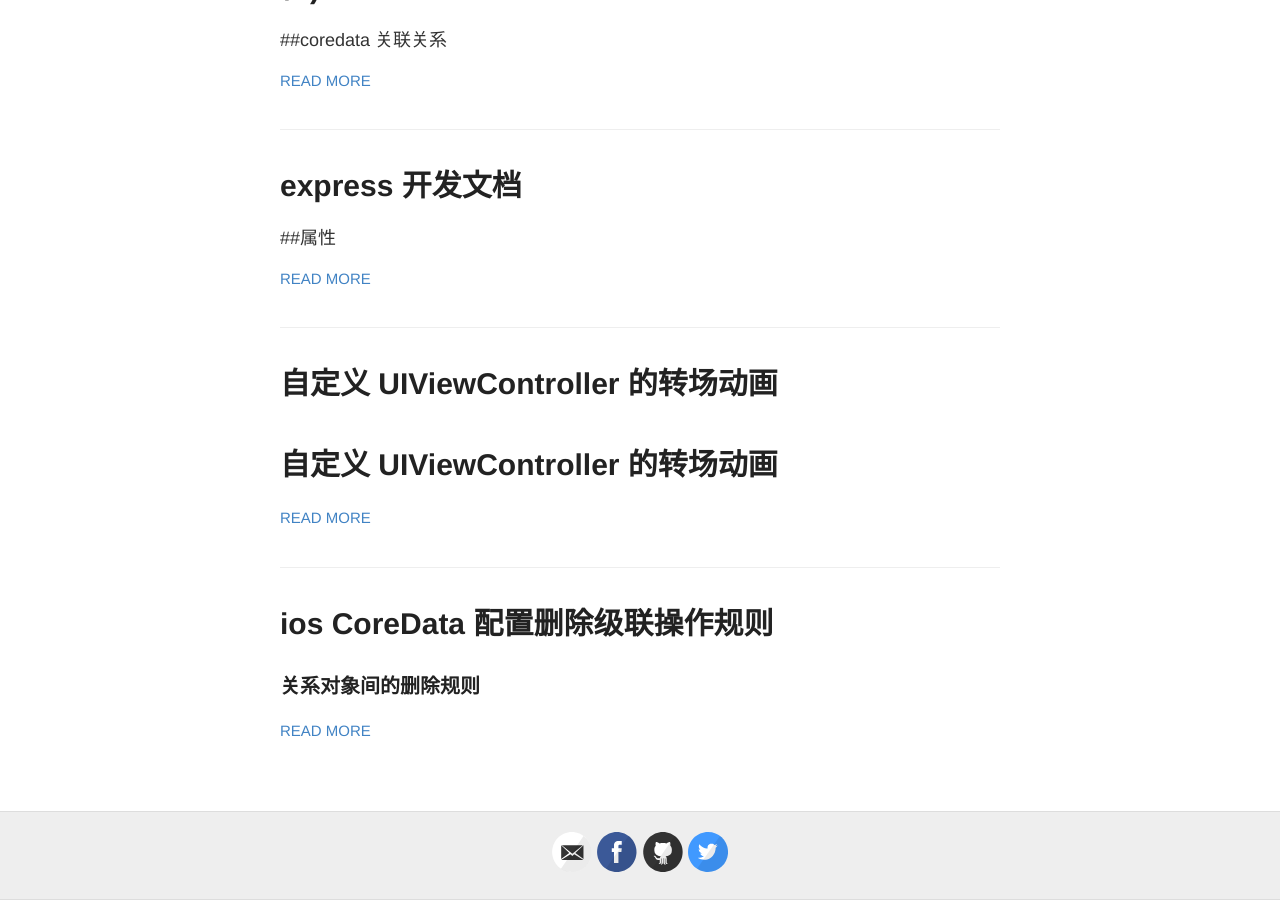
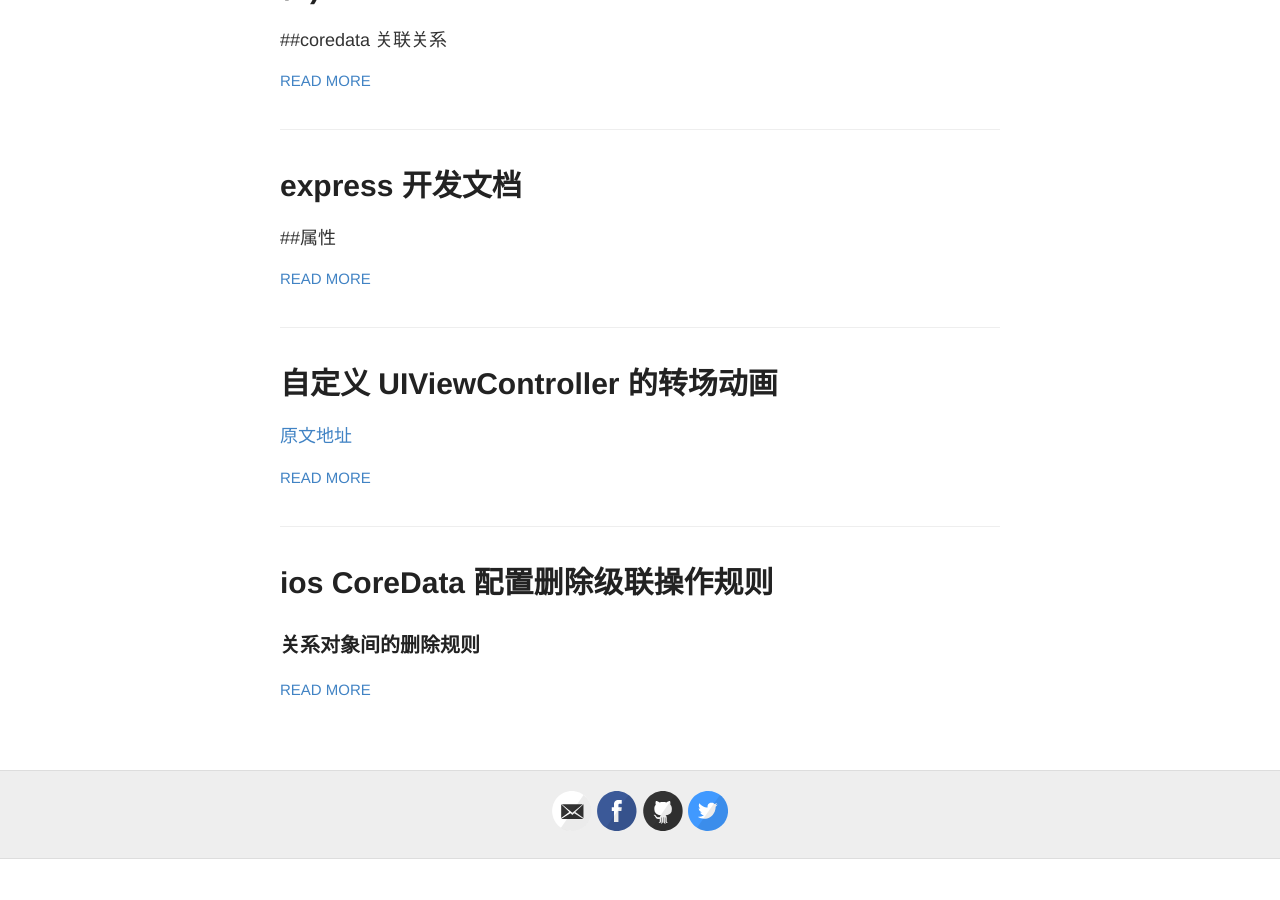
Before and after one commit to obzone/obzone, a Jekyll site: the page built from index.html, in a window 1280 px wide and 900 px high, scrolled down 1150 px. Built offline with Jekyll 4.4.1, drawn with Linux system fonts in a browser that asks for light colours; after the commit the page ends 2009 px from its top, so only the background shows below that; some of the changed lines change nothing that is shown.

Commit message:
no message

````diff
--- a/_posts/2017-11-12-custom_uiviewcontroller_transitions.md
+++ b/_posts/2017-11-12-custom_uiviewcontroller_transitions.md
@@ -3,14 +3,14 @@
 title: 自定义 UIViewController 的转场动画
 ---
 
-# 自定义 UIViewController 的转场动画
+[原文地址](https://www.raywenderlich.com/170144/custom-uiviewcontroller-transitions-getting-started)
 
 iOS 自带一些转场动画：push，pop，cover vertically(模态弹出动画),当然我们也可以自定义。
-自定义转场动画能带来非常好的用户体验，让你的app与众不同。同事自定义转场动画并没有想象的那么难。
-在接下来的教程里，你讲跟随教程完成一个猜动物的游戏的app，然后学会下面技能：
+自定义转场动画能带来非常好的用户体验，让你的app与众不同。同时自定义转场动画并没有想象的那么难。
+在接下来的教程里，你讲跟随教程完成一个猜动物的游戏app，同时学会下面技能：
 
 * 了解转场动画的API。
-* 如果在模态弹出和模态关闭 ViewController 的时候运用转场动画。
+* 如何在模态弹出和模态关闭 ViewController 的时候运用转场动画。
 * 做一个响应式的转场动画。
 
 **注意：**
@@ -22,11 +22,11 @@
 
 ![](https://koenig-media.raywenderlich.com/uploads/2015/07/starter.gif)
 
-接下来就是优化这个模版项目了。
+接下来我们的工作就是优化这个模版项目了。
 
 ## 转场动画的API概述
 
-转场动画的API是一组协议，然后你自己根据你的app需求来选择是用已经提供的对象或者创建你自己的对象来管理转场动画。在这章的最后你将了解这些协议的是干什么用的以及他们之间的关系。下面的图展示了这些API的组成部分：
+转场动画的API是一组协议，可以根据我们的需求来选择使用已经提供的动画对象还是创建你自己的对象来管理转场动画。在这章的最后你将了解这些协议的是干什么用的以及他们之间的关系。下面的图展示了这些API的组成部分：
 
 ![](https://koenig-media.raywenderlich.com/uploads/2015/07/parts.001.jpg)
 
@@ -37,22 +37,22 @@
 #### Transitioning Delegate
 
 每一个视图控制器都会可以有一个 **transitioningDelegate** 的属性（iOS7开始）,这个属性对象遵从 **UIViewControllerTransitioningDelegate** 协议。
-当你模态弹出或者模态关闭一个视图控制器的时候，UIKit 会从 **transitioningDelegate** 对象中获取 **Animation Controller**(参照上图) 来进行动画。如果要自定义动画，你就必须要实现一个 **Transitioning delegate**（参照上个图），这个对象返回一个 **Animation Controller**(参照上图)。
+当你模态弹出或者模态关闭一个视图控制器的时候，UIKit 会从 **Transitioning delegate** 对象中获取 **Animation Controller**(参照上图) 来进行动画。如果要自定义动画，你就必须要实现一个 **Transitioning delegate**对象（参照上个图），这个对象可以返回一个 **Animation Controller**(参照上图)。
 
 #### Animation Controller
 
-**Animation Controller** 由 **Transitioning Delegate** 创建并且实现了 **UIViewControllerAnimatedTransitioning** 协议。**Animation Controller** 是转场动画的核心。
+**Animation Controller**对象 由 **Transitioning Delegate** 创建并且是要求实现了 **UIViewControllerAnimatedTransitioning**协议的。**Animation Controller** 是转场动画的核心。
 
 #### Transitioning Context
 
-**Transitioning Context** 对象实现 **UIViewControllerContextTransitioning** 协议，**Transitioning Context** 在转场动画实现中也非常重要。它包含了在转场动画中用到的所有 view 和 view controller 的信息。
-在转场动画的实现中，你不用自己实现这个协议。UIKit会在每次动画发生的时候创建并初始化好 **Transitioning Context** 对象并且会传给你的 **Animation Controller** 对象。
+**Transitioning Context** 对象实现了 **UIViewControllerContextTransitioning** 协议，**Transitioning Context** 在转场动画实现中也非常重要。它包含了在转场动画中用到的所有 **view** 和 **view controller** 的信息。
+在转场动画的实现中，你不用自己实现这个协议。UIKit会在每次动画发生的时候创建并初始化好 **Transitioning Context** 对象，然后赋值到你的 **Animation Controller** 对象属性中。
 
 ## 转场动画流程
 
 模态弹出转场动画的发生有下面几个步骤：
 
-1. 你通过代码或者故事版的 *segue* 出发转场动画。
+1. 你通过代码或者故事版的 *segue* 触发转场动画。
 2. UIKit获取目标视图控制器（将要展示的那个视图控制器）的**transitioningDelegate**属性。如果目标视图控制器没有定义这个属性，UIKit就会用内建的默认动画。
 3. 接着UIKit会调用 **Transitioning Delegate** 的 **animationController(forPresented:presenting:source:)** 方法来创建一个 **Animation Controller** 对象。如果这个方法没有成功创建 **Animation Controller** 对象，那么UIKit还是会用默认动画。
 4. UIKit创建 **Transitioning Context** 对象。
@@ -64,16 +64,16 @@
 
 ## 开始创建一个自定义模态弹出动画
 
-现在开始实践一下上面的理论。下面开始实现以下动画：
+现在开始根据上面的理论，实现以下动画：
 
-* 当用户点击一个卡片，它会翻转+所有目标视图控制器的view跟卡片一样大小。
-* 翻转结束后，目标视图控制器的view放到到跟屏幕一样大小。
+* 当用户点击一个卡片，它会翻转卡片来展示一个跟卡片相同大小的目标视图控制器的view。
+* 翻转结束后，目标视图控制器的view放大到跟屏幕一样大小。
 
 ### 创建动画
 
 现在开始创建 **Animation Controller** 对象。
 首先创建一个类继承 **NSObject**，命名为 **FlipPresentAnimationController**。
-**Animation Controller** 对象必须实现 **UIViewControllerAnimatedTransitioning** 协议，打开刚创建的文件修改如下:
+新创建的 **Animation Controller**对象必须实现 **UIViewControllerAnimatedTransitioning** 协议，打开刚创建的文件修改如下:
 
 ```
 class FlipPresentAnimationController: NSObject, UIViewControllerAnimatedTransitioning {
@@ -94,7 +94,7 @@
 }
 ```
 
-接下来你要实现刚添加的 **UIViewControllerAnimatedTransitioning** 协议里所要求的方法。在 **transitionDuration(using:)** 方法中添加下面的代码：
+接下来你要实现 **UIViewControllerAnimatedTransitioning** 协议里所要求的方法。在 **transitionDuration(using:)** 方法中添加下面的代码：
 
 ```
 func transitionDuration(using transitionContext: UIViewControllerContextTransitioning?) -> TimeInterval {
@@ -102,7 +102,7 @@
 }
 ```
 
-跟方法名一样，上面实现的方法指定转场动画的时间长度（duration）。
+上面实现的方法指定转场动画的时间长度（duration）。
 
 添加下面代码到 **animateTransition(using:)** 中
 
@@ -128,10 +128,10 @@
 上面代码做的事情：
 
 1. 获取目标视图控制器和源控制器对象。创建一个动画结束后要展示的屏幕快照。
-2. UIKit会把所有转场动画和涉及到的view放到一个 container view 中来统一管理。先从 **Transitioning Context** 中获取 **container view** 和确定新view最后的大小。
+2. UIKit会把所有转场动画的信息和动画中涉及到的view放到一个 **container view** 中来统一管理。先从 **Transitioning Context** 中获取 **container view** 和确定新目标视图控制器的view的大小。
 3. 设置要展示的屏幕快照的大小和圆角等绘图设置，让他完全覆盖你点击的那个卡片视图（view）；
 
-向 **animateTransition(using:)** 方法继续添加下面方法：
+向 **animateTransition(using:)** 方法继续添加下面内容：
 
 ```
 // 1
````
